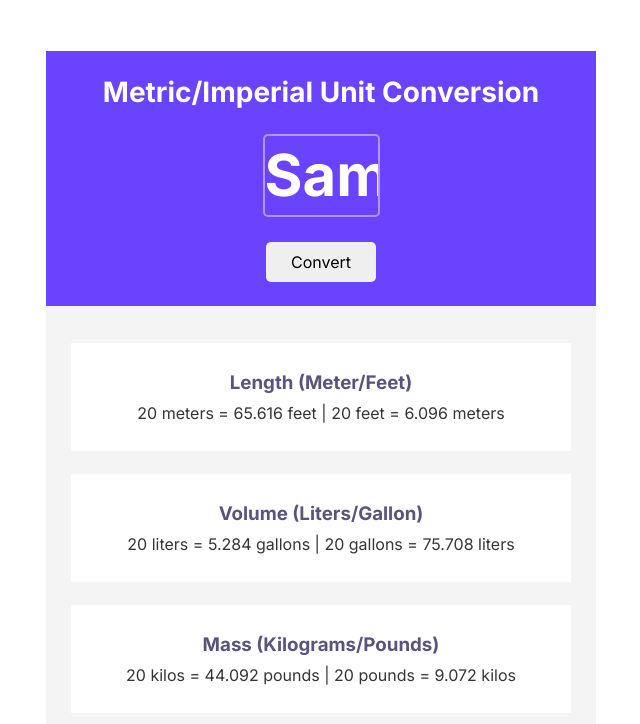
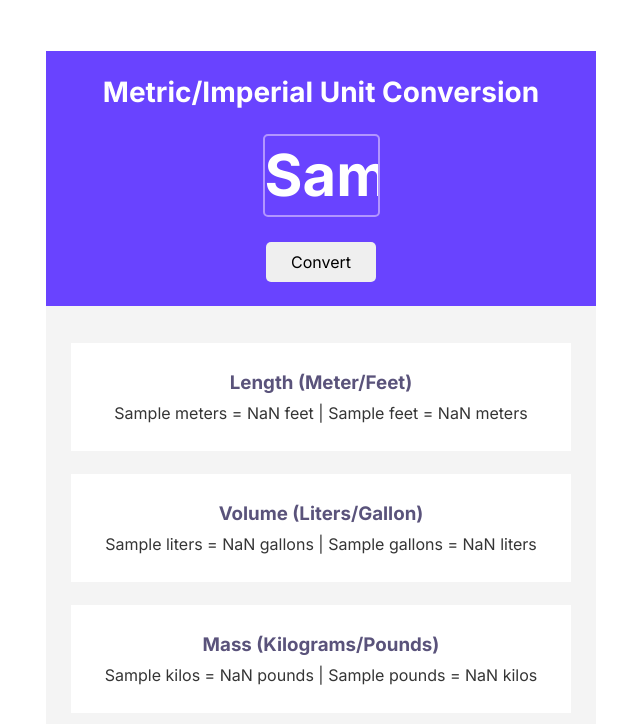
Before and after one commit to pauljomy/unit-converter, a website built with Vite: page index.html in a window 1280 px wide. Both pictures are taken after typing "Sample" into the empty fields and a click on the button "Convert". Shown: the whole page, without its empty margins (319-959 px from the left). Built offline with nearby package versions, Linux system fonts and the light colour scheme.

Commit message:
project completed

```diff
--- a/index.html
+++ b/index.html
@@ -14,21 +14,15 @@
         <div class="section-container">
           <div class="inner-grid">
             <h3>Length (Meter/Feet)</h3>
-            <p id="length" class="length">
-              20 meters = 65.616 feet | 20 feet = 6.096 meters
-            </p>
+            <p id="length" class="length"></p>
           </div>
           <div class="inner-grid">
             <h3>Volume (Liters/Gallon)</h3>
-            <p id="volume" class="volume">
-              20 liters = 5.284 gallons | 20 gallons = 75.708 liters
-            </p>
+            <p id="volume" class="volume"></p>
           </div>
           <div class="inner-grid">
             <h3>Mass (Kilograms/Pounds)</h3>
-            <p id="mass" class="mass">
-              20 kilos = 44.092 pounds | 20 pounds = 9.072 kilos
-            </p>
+            <p id="mass" class="mass"></p>
           </div>
         </div>
       </section>
--- a/index.js
+++ b/index.js
@@ -11,13 +11,33 @@ const userInput = document.getElementById("user-input");
 const convertBtn = document.getElementById("convert");
 
 convertBtn.addEventListener("click", () => {
-  const [meter, feet] = convertMeterToFeet(userInput.value);
-  console.log(meter, feet);
+  const [meter, feet] = convertMeterFeet(userInput);
+  // console.log(meter.toFixed(3), feet.toFixed(3));
+  const [liters, gallon] = convertLitersGallon(userInput);
+  const [kg, pounds] = convertKgPounds(userInput);
+
+  length.textContent = `${userInput.value} meters = ${meter} feet | ${userInput.value} feet = ${feet} meters`;
+  volume.textContent = `${userInput.value} liters = ${liters} gallons | ${userInput.value} gallons = ${gallon} liters`;
+  mass.textContent = `${userInput.value} kilos = ${kg} pounds | ${userInput.value} pounds = ${pounds} kilos`;
 });
 
-function convertMeterToFeet(input) {
+function convertMeterFeet(input) {
   input = Number(input.value);
   const meter = input * 3.281;
   const feet = input / 3.281;
-  return [meter, feet];
+  return [meter.toFixed(3), feet.toFixed(3)];
 }
+
+function convertLitersGallon(input) {
+  input = Number(input.value);
+  const liters = input * 0.264;
+  const gallon = input / 0.264;
+  return [liters.toFixed(3), gallon.toFixed(3)];
+}
+
+function convertKgPounds(input) {
+  input = Number(input.value);
+  const kg = input * 2.204;
+  const pounds = input / 2.204;
+  return [kg.toFixed(3), pounds.toFixed(3)];
+}
```
